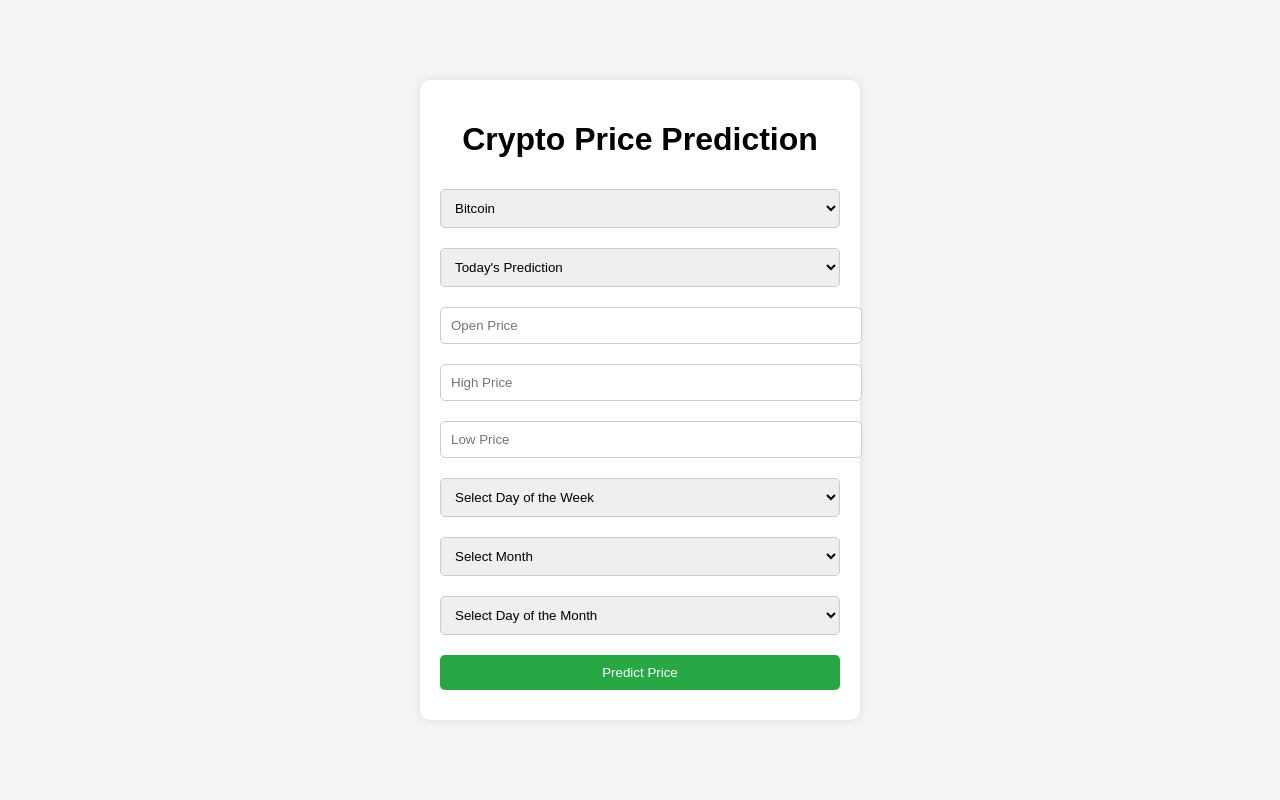
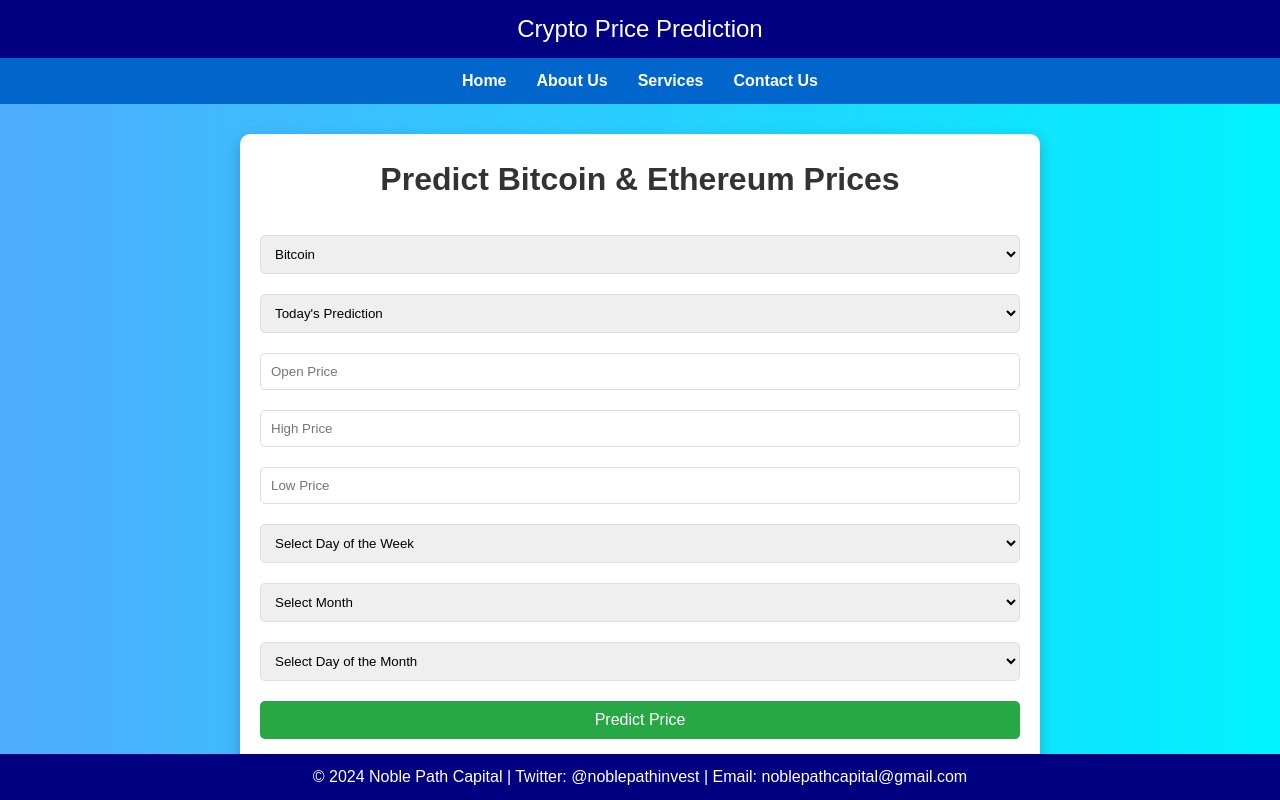
Before and after one commit to SangeetKushwaha/Bitcoin-Ethereum-Price-Prediction, a Flask app: page / in a window 1280 px wide. Run offline with Flask 3, Linux system fonts and the light colour scheme; parts of the project's set-up code (start-up, migrations or seed data) failed here and were passed over.

Commit message:
website UI update

```diff
--- a/app.py
+++ b/app.py
@@ -1,7 +1,6 @@
 from flask import Flask, request, render_template
 import pickle
 import numpy as np
-import datetime
 
 # Initialize Flask app
 app = Flask(__name__)
@@ -21,65 +20,62 @@ def predict():
     coin_type = request.form['coin_type']
 
     int_features = [float(x) for x in request.form.values() if x not in [prediction_type, coin_type, 'day']]
-
-    # Fetching the day, day of the week, and month
     day = int(request.form['day'])
     dayofweek = int(request.form['dayofweek'])
     month = int(request.form['month'])
 
     # Prepare data for the selected model
-    final_features = [np.array(int_features)]  # Preparing the features
+    final_features = [np.array(int_features)]
 
     predictions = []
 
     # Handle Bitcoin predictions
     if coin_type == "bitcoin":
         if prediction_type == "today":
-            prediction = btc_model.predict(final_features)  # Prediction for today
+            prediction = btc_model.predict(final_features)
             predictions.append(f'Predicted Bitcoin Close Price (Today): ${round(prediction[0], 2)}')
         elif prediction_type == "next_day":
-            # Prepare next day's features
             next_day_features = final_features.copy()
-            next_day_dayofweek = (dayofweek + 1) % 7  # Increment day of week
-            next_day_month = month if day < 31 else (month + 1) % 12  # Update month if day rolls over
-            next_day_day = (day + 1) if day < 31 else 1  # Update day correctly
-
-            # Update features for next day prediction
-            next_day_features[0][3] = next_day_dayofweek  # Updated Day of Week
-            next_day_features[0][4] = next_day_month      # Updated Month
-            next_day_features[0][5] = next_day_day        # Updated Day
-
-            prediction = btc_model.predict(next_day_features)  # Prediction for the next day
+            next_day_dayofweek = (dayofweek + 1) % 7
+            next_day_month = month if day < 31 else (month + 1) % 12
+            next_day_day = (day + 1) if day < 31 else 1
+            next_day_features[0][3] = next_day_dayofweek
+            next_day_features[0][4] = next_day_month
+            next_day_features[0][5] = next_day_day
+            prediction = btc_model.predict(next_day_features)
             predictions.append(f'Predicted Bitcoin Close Price (Next Day): ${round(prediction[0], 2)}')
-        else:
-            return render_template('index.html', prediction_text='Invalid prediction type.')
 
     # Handle Ethereum predictions
     elif coin_type == "ethereum":
         if prediction_type == "today":
-            prediction = eth_model.predict(final_features)  # Prediction for today
+            prediction = eth_model.predict(final_features)
             predictions.append(f'Predicted Ethereum Close Price (Today): ${round(prediction[0], 2)}')
         elif prediction_type == "next_day":
-            # Prepare next day's features
             next_day_features = final_features.copy()
-            next_day_dayofweek = (dayofweek + 1) % 7  # Increment day of week
-            next_day_month = month if day < 31 else (month + 1) % 12  # Update month if day rolls over
-            next_day_day = (day + 1) if day < 31 else 1  # Update day correctly
+            next_day_dayofweek = (dayofweek + 1) % 7
+            next_day_month = month if day < 31 else (month + 1) % 12
+            next_day_day = (day + 1) if day < 31 else 1
+            next_day_features[0][3] = next_day_dayofweek
+            next_day_features[0][4] = next_day_month
+            next_day_features[0][5] = next_day_day
+            prediction = eth_model.predict(next_day_features)
+            predictions.append(f'Predicted Ethereum Close Price (Next Day): ${round(prediction[0], 2)}')
 
-            # Update features for next day prediction
-            next_day_features[0][3] = next_day_dayofweek  # Updated Day of Week
-            next_day_features[0][4] = next_day_month      # Updated Month
-            next_day_features[0][5] = next_day_day        # Updated Day
+    prediction_text = "<br>".join(predictions)
+    return render_template('index.html', prediction_text=prediction_text)
 
-            prediction = eth_model.predict(next_day_features)  # Prediction for the next day
-            predictions.append(f'Predicted Ethereum Close Price (Next Day): ${round(prediction[0], 2)}')
-        else:
-            return render_template('index.html', prediction_text='Invalid prediction type.')
+# Additional Routes for About Us, Services, and Contact Us
+@app.route('/about')
+def about():
+    return render_template('about.html')  # Create about.html
 
-    # Combine predictions into a single string with line breaks
-    prediction_text = "<br>".join(predictions)
+@app.route('/services')
+def services():
+    return render_template('services.html')  # Create services.html
 
-    return render_template('index.html', prediction_text=prediction_text)
+@app.route('/contact')
+def contact():
+    return render_template('contact.html')  # Create contact.html
 
 if __name__ == "__main__":
     app.run(debug=True)
--- a/templates/index.html
+++ b/templates/index.html
@@ -5,34 +5,68 @@
     <meta name="viewport" content="width=device-width, initial-scale=1.0">
     <title>Crypto Price Prediction</title>
     <style>
+        * {
+            margin: 0;
+            padding: 0;
+            box-sizing: border-box;
+        }
         body {
             font-family: Arial, sans-serif;
-            background-color: #f4f4f4;
+            line-height: 1.6;
+            background: linear-gradient(to right, #4facfe, #00f2fe);
+            color: #333;
+            margin: 0;
+        }
+        header {
+            background: #000080;
+            color: #fff;
+            padding: 10px 0;
+            text-align: center;
+            font-size: 1.5em;
+        }
+        nav {
             display: flex;
             justify-content: center;
-            align-items: center;
-            height: 100vh;
-            margin: 0;
+            background: #0066cc;
+            padding: 10px;
+        }
+        nav a {
+            color: white;
+            text-decoration: none;
+            margin: 0 15px;
+            font-weight: bold;
+        }
+        nav a:hover {
+            text-decoration: underline;
         }
         .container {
-            background-color: white;
             padding: 20px;
+            max-width: 800px;
+            margin: 30px auto;
+            background: #fff;
             border-radius: 10px;
-            box-shadow: 0 0 10px rgba(0, 0, 0, 0.1);
-            width: 400px;
+            box-shadow: 0 5px 15px rgba(0, 0, 0, 0.2);
+        }
+        h1 {
             text-align: center;
+            color: #333;
         }
-        input[type="text"], button, select {
-            width: 100%;
+        form {
+            display: flex;
+            flex-direction: column;
+            margin-top: 20px;
+        }
+        select, input[type="text"], button {
+            margin: 10px 0;
             padding: 10px;
-            margin: 10px 0;
             border-radius: 5px;
-            border: 1px solid #ccc;
+            border: 1px solid #ddd;
         }
         button {
             background-color: #28a745;
             color: white;
             border: none;
+            font-size: 1em;
             cursor: pointer;
         }
         button:hover {
@@ -41,12 +75,42 @@
         .result {
             margin-top: 20px;
             font-size: 1.2em;
+            color: #000080;
+        }
+        footer {
+            background: #000080;
+            color: #fff;
+            text-align: center;
+            padding: 10px;
+            position: fixed;
+            bottom: 0;
+            width: 100%;
+        }
+        @media (max-width: 768px) {
+            nav {
+                flex-direction: column;
+            }
+            nav a {
+                margin: 10px 0;
+            }
+            .container {
+                width: 90%;
+            }
         }
     </style>
 </head>
 <body>
+    <header>
+        Crypto Price Prediction
+    </header>
+    <nav>
+        <a href="/">Home</a>
+        <a href="/about">About Us</a>
+        <a href="/services">Services</a>
+        <a href="/contact">Contact Us</a>
+    </nav>
     <div class="container">
-        <h1>Crypto Price Prediction</h1>
+        <h1>Predict Bitcoin & Ethereum Prices</h1>
         <form action="/predict" method="POST">
             <select name="coin_type" required>
                 <option value="bitcoin">Bitcoin</option>
@@ -102,5 +166,8 @@
         </div>
         {% endif %}
     </div>
+    <footer>
+        &copy; 2024 Noble Path Capital | Twitter: @noblepathinvest | Email: noblepathcapital@gmail.com
+    </footer>
 </body>
 </html>
```
Also changed, not shown: templates/about.html (added, +92 -0 lines), templates/contact.html (added, +99 -0 lines), templates/services.html (added, +100 -0 lines).
